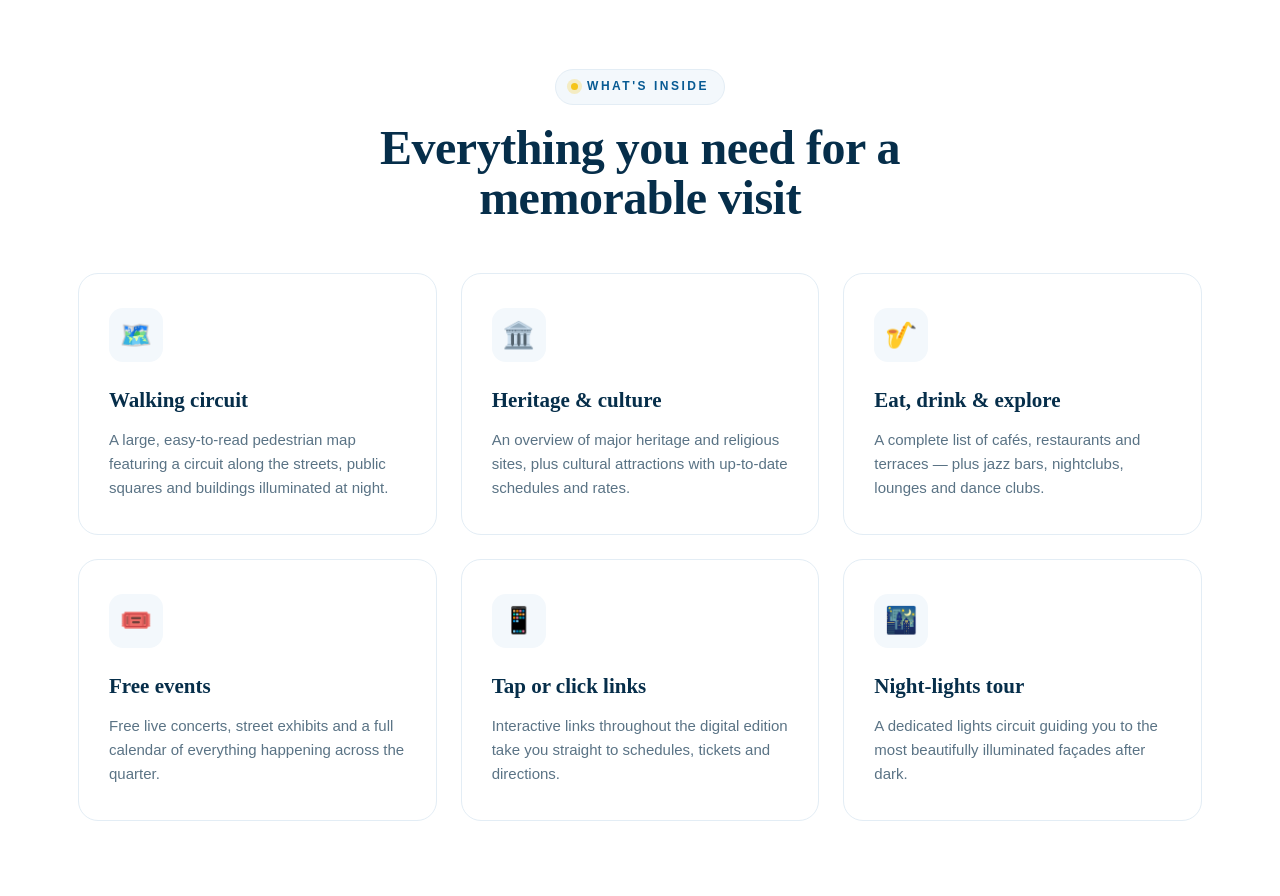
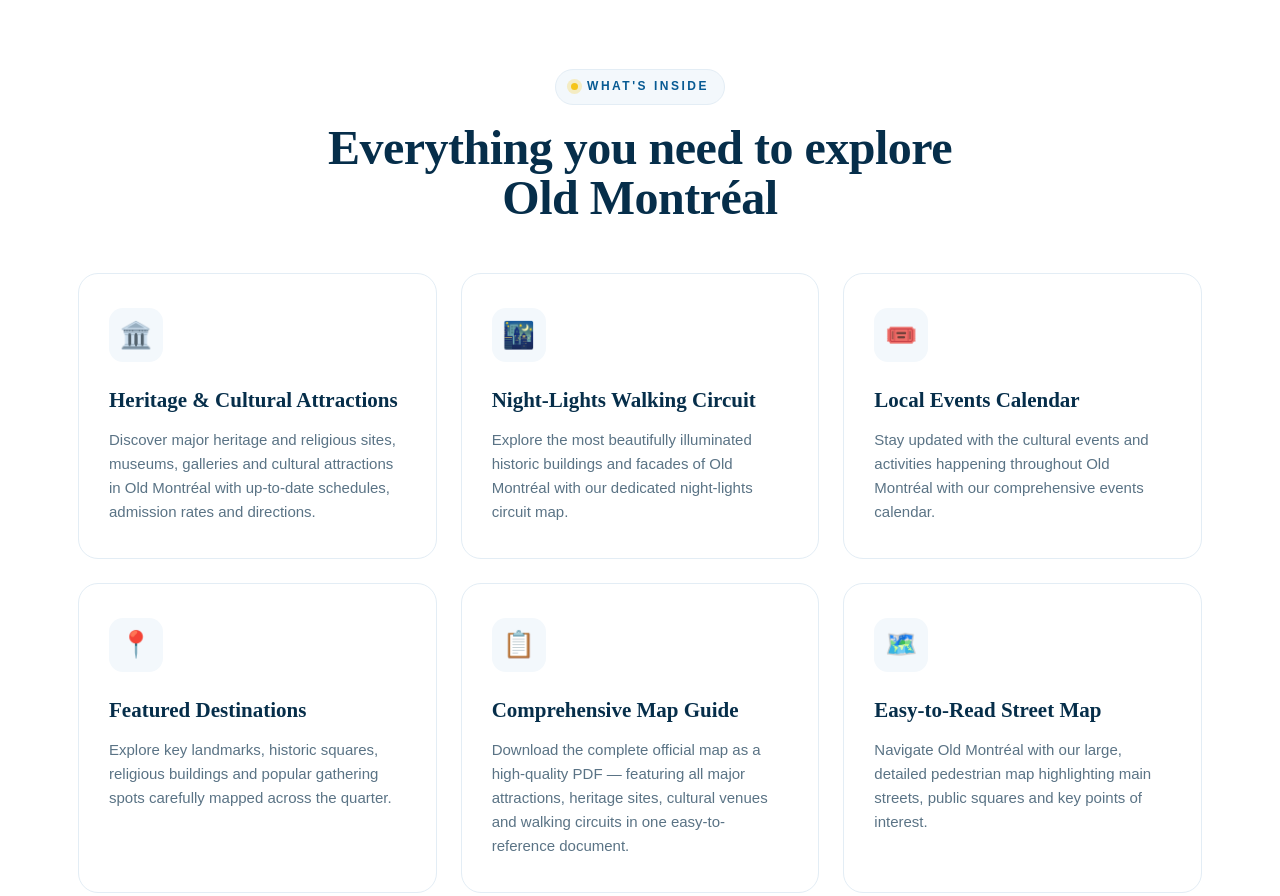
Before and after one commit to LudovicJulien/oldMontrealMap.ca, a plain HTML site: page index.html in a window 1280 px wide. Shown: the part 880-1776 px from the top of the page. Drawn offline with Linux system fonts and the light colour scheme; a web font is replaced by a local one.

Commit message:
refactor(features): correct misleading descriptions and optimize for SEO

```diff
--- a/index.html
+++ b/index.html
@@ -335,38 +335,38 @@
   <div class="wrap">
     <div class="sec-head reveal">
       <span class="eyebrow"><span class="dot"></span>What's inside</span>
-      <h2>Everything you need for a memorable visit</h2>
+      <h2>Everything you need to explore Old Montréal</h2>
     </div>
     <div class="features">
       <div class="card reveal">
-        <div class="ic">🗺️</div>
-        <h3>Walking circuit</h3>
-        <p>A large, easy-to-read pedestrian map featuring a circuit along the streets, public squares and buildings illuminated at night.</p>
+        <div class="ic">🏛️</div>
+        <h3>Heritage & Cultural Attractions</h3>
+        <p>Discover major heritage and religious sites, museums, galleries and cultural attractions in Old Montréal with up-to-date schedules, admission rates and directions.</p>
       </div>
       <div class="card reveal">
-        <div class="ic">🏛️</div>
-        <h3>Heritage & culture</h3>
-        <p>An overview of major heritage and religious sites, plus cultural attractions with up-to-date schedules and rates.</p>
-      </div>
-      <div class="card reveal">
-        <div class="ic">🎷</div>
-        <h3>Eat, drink & explore</h3>
-        <p>A complete list of cafés, restaurants and terraces — plus jazz bars, nightclubs, lounges and dance clubs.</p>
+        <div class="ic">🌃</div>
+        <h3>Night-Lights Walking Circuit</h3>
+        <p>Explore the most beautifully illuminated historic buildings and facades of Old Montréal with our dedicated night-lights circuit map.</p>
       </div>
       <div class="card reveal">
         <div class="ic">🎟️</div>
-        <h3>Free events</h3>
-        <p>Free live concerts, street exhibits and a full calendar of everything happening across the quarter.</p>
+        <h3>Local Events Calendar</h3>
+        <p>Stay updated with the cultural events and activities happening throughout Old Montréal with our comprehensive events calendar.</p>
       </div>
       <div class="card reveal">
-        <div class="ic">📱</div>
-        <h3>Tap or click links</h3>
-        <p>Interactive links throughout the digital edition take you straight to schedules, tickets and directions.</p>
+        <div class="ic">📍</div>
+        <h3>Featured Destinations</h3>
+        <p>Explore key landmarks, historic squares, religious buildings and popular gathering spots carefully mapped across the quarter.</p>
       </div>
       <div class="card reveal">
-        <div class="ic">🌃</div>
-        <h3>Night-lights tour</h3>
-        <p>A dedicated lights circuit guiding you to the most beautifully illuminated façades after dark.</p>
+        <div class="ic">📋</div>
+        <h3>Comprehensive Map Guide</h3>
+        <p>Download the complete official map as a high-quality PDF — featuring all major attractions, heritage sites, cultural venues and walking circuits in one easy-to-reference document.</p>
+      </div>
+      <div class="card reveal">
+        <div class="ic">🗺️</div>
+        <h3>Easy-to-Read Street Map</h3>
+        <p>Navigate Old Montréal with our large, detailed pedestrian map highlighting main streets, public squares and key points of interest.</p>
       </div>
     </div>
   </div>
```
